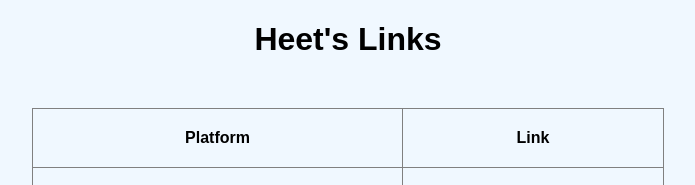
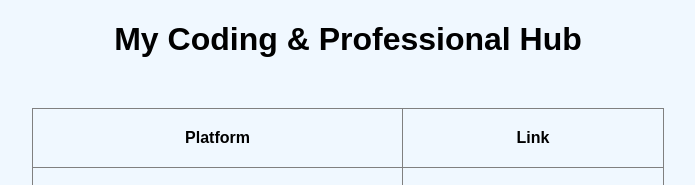
Before and after one commit to Heet-Zalavadiya/my-html-link-project, a plain HTML site: page index.html in a window 1280 px wide. Shown: the top 185 px of the page, without its empty margins (292-987 px from the left). Drawn offline with Linux system fonts and the light colour scheme; grey boxes are pictures that could not be loaded.

Commit message:
index.html

```diff
--- a/index.html
+++ b/index.html
@@ -35,7 +35,7 @@
 </head>
 <body>
 
-    <h1>Heet's Links</h1>
+    <h1>My Coding & Professional Hub</h1>
     <table border="1">
         <tr>
             <th>Platform</th>
```
